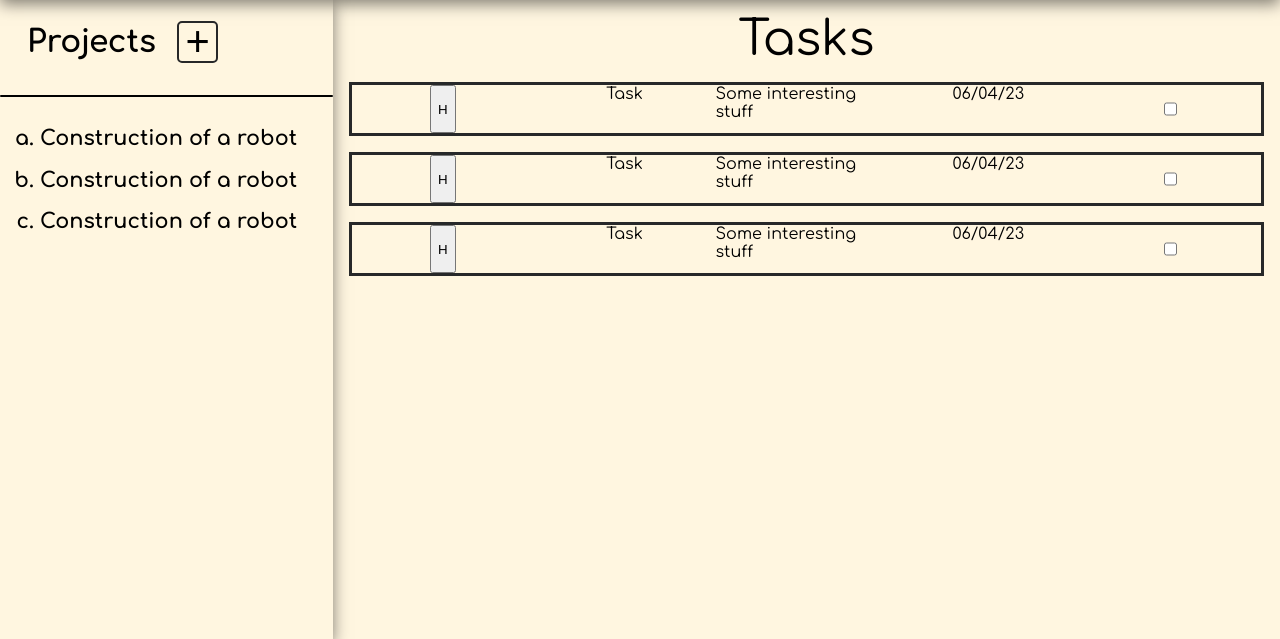
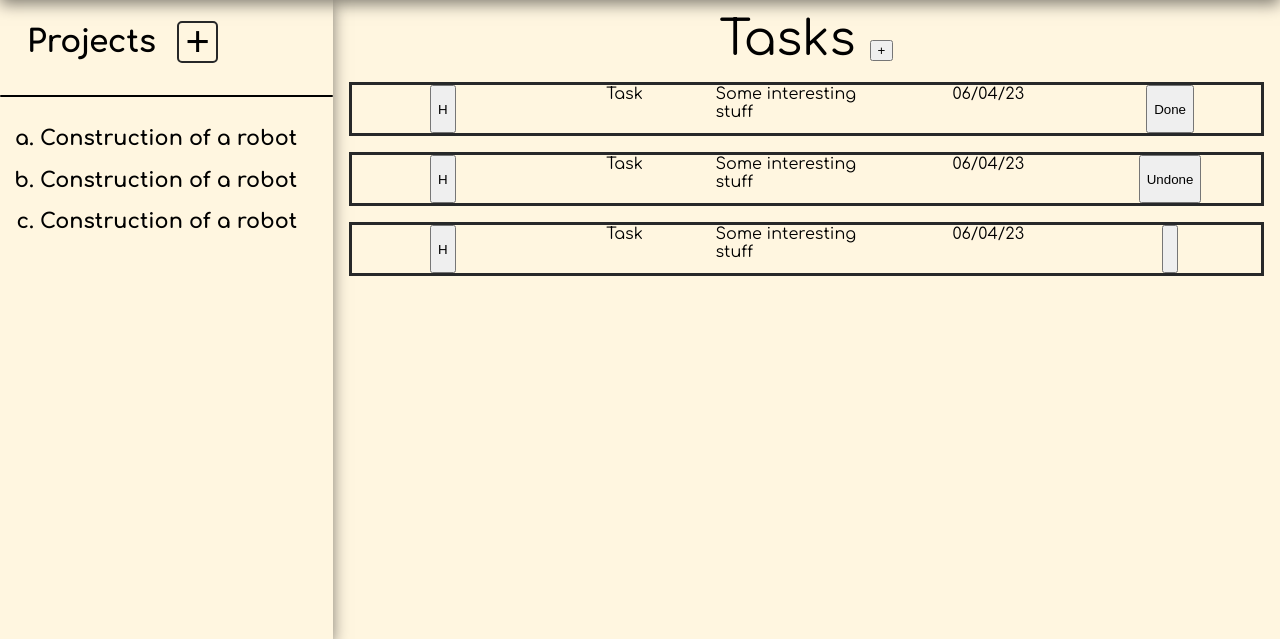
Before and after one commit to baldx/todo-list, a website built with webpack: page dist/index.html in a window 1280 px wide. Shown: the part 161-800 px from the top of the page. Built offline with nearby package versions, Linux system fonts and the light colour scheme.

Commit message:
change to easier alternatives

```diff
--- a/dist/index.html
+++ b/dist/index.html
@@ -29,28 +29,31 @@
             </aside>
 
             <div id="tasks">
-                <header>Tasks</header>
+                <header>
+                    Tasks
+                    <button>+</button>
+                </header>
 
                 <div class="task">
                     <button class="priority">H</button>
                     <div class="title">Task</div>
                     <div class="description">Some interesting stuff</div>
                     <div class="due">06/04/23</div>
-                    <input type="checkbox">
+                    <button class="check">Done</button>
                 </div>
                 <div class="task">
                     <button class="priority">H</button>
                     <div class="title">Task</div>
                     <div class="description">Some interesting stuff</div>
                     <div class="due">06/04/23</div>
-                    <input type="checkbox">
+                    <button class="check">Undone</button>
                 </div>
                 <div class="task">
                     <button class="priority">H</button>
                     <div class="title">Task</div>
                     <div class="description">Some interesting stuff</div>
                     <div class="due">06/04/23</div>
-                    <input type="checkbox">
+                    <button class="check"></button>
                 </div>
             </div>
         </main>
```
